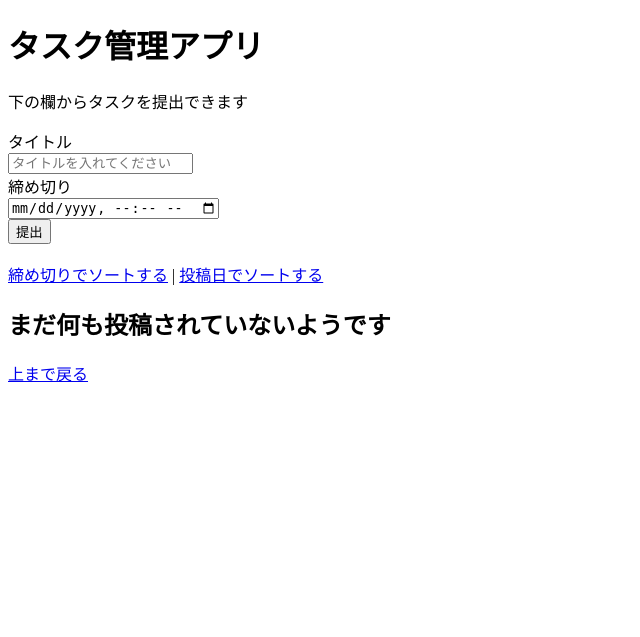
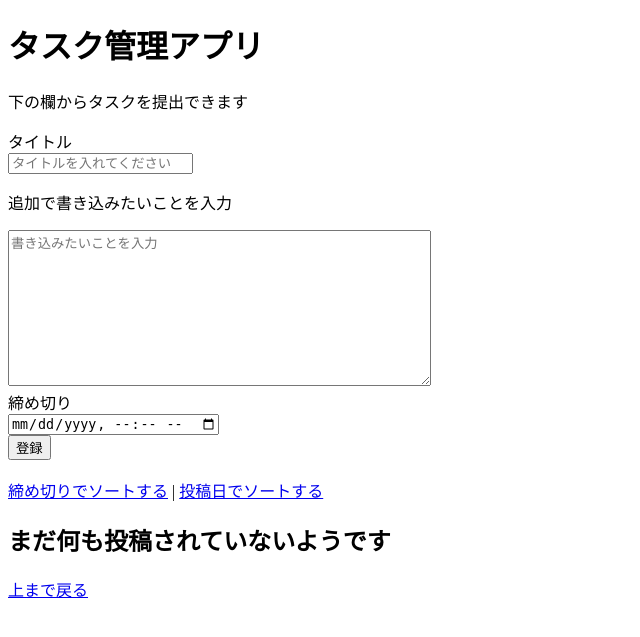
Before and after one commit to s1f10230227/django-test-exercise, a Django app: page / in a window 1280 px wide. Shown: the top 637 px of the page, without its empty margins (0-640 px from the left). Run offline with Django 5.2, Linux system fonts and the light colour scheme; data that the repository does not hold is empty.

Commit message:
add-textarea & color

```diff
--- a/todo/models.py
+++ b/todo/models.py
@@ -4,6 +4,7 @@ from django.utils import timezone
 
 class Task(models.Model):
     title = models.CharField(max_length=100)
+    body = models.TextField(null=True)
     completed = models.BooleanField(default=False)
     posted_at = models.DateTimeField(default=timezone.now)
     due_at = models.DateTimeField(null=True, blank=True)
--- a/todo/templates/todo/detail.html
+++ b/todo/templates/todo/detail.html
@@ -10,15 +10,16 @@
 
   <body>
     <h1>{{ task.title }}</h1>
+    <p>{{ task.body }}</p>
     <ul>
       <li>投稿日: {{ task.posted_at }}</li>
       {% if task.due_at %}
       <li>締め切り: {{ task.due_at }}</li>
       {% endif %}
       {% if task.completed %}
-      <li>進捗: 完了済み</li>
+      <li>進捗: <font color="blue">完了済み</font></li>
       {% else %}
-      <li>進捗: 未完了</li>
+      <li>進捗: <font color="red">未完了</font></li>
       {% endif %}
     </ul>
     <div>
--- a/todo/templates/todo/edit.html
+++ b/todo/templates/todo/edit.html
@@ -18,11 +18,15 @@
         <input id="titleInput" name="title" type="text" placeholder="タイトルを入れてください" value="{{ task.title }}">
       </div>
       <div>
+        <p>追加で書き込みたいことを入力</p>
+        <textarea name="body" id="bodyinput" placeholder="書き込みたいことを入力" rows="10" cols="50">{{ task.body }}</textarea>
+      </div>
+      <div>
         <label for="dueInput">締め切り:</label><br>
         <input id="dueInput" name="due_at" type="datetime-local" value="{{ task.due_at |date:"Y-m-d H:i" }}">
       </div>
       <div>
-        <button type="submit">提出</button>
+        <button type="submit">変更</button>
       </div>
     </form>
     <br>
--- a/todo/templates/todo/index.html
+++ b/todo/templates/todo/index.html
@@ -18,11 +18,15 @@
         <input id="titleInput" name="title" type="text" placeholder="タイトルを入れてください">
       </div>
       <div>
+        <p>追加で書き込みたいことを入力</p>
+        <textarea name="body" placeholder="書き込みたいことを入力" id="bodyinput" rows="10" cols="50"></textarea>
+      </div>
+      <div>
         <label for="dueInput">締め切り</label><br>
         <input id="dueInput" name="due_at" type="datetime-local">
       </div>
       <div>
-        <button type="submit">提出</button>
+        <button type="submit">登録</button>
       </div>
     </form>
     <br>
@@ -42,9 +46,9 @@
         <li>締め切り: {{ task.due_at }}</li>
         {% endif %}
         {% if task.completed %}
-        <li>進捗: 完了済み</li>
+        <li>進捗: <font color="blue">完了済み</font></li>
         {% else %}
-        <li>進捗: 未完了</li>
+        <li>進捗: <font color="red">未完了</font></li>
         {% endif %}
       </ul>
     </div>
--- a/todo/views.py
+++ b/todo/views.py
@@ -7,7 +7,7 @@ from todo.models import Task
 
 def index(request):
     if request.method == 'POST':
-        task = Task(title=request.POST['title'], due_at=make_aware(parse_datetime(request.POST['due_at'])))
+        task = Task(title=request.POST['title'], body=request.POST['body'], due_at=make_aware(parse_datetime(request.POST['due_at'])))
         task.save()
 
     if request.GET.get('order') == 'due':
@@ -38,6 +38,7 @@ def update(request, task_id):
         raise Http404("Task does not exist")
     if request.method == 'POST':
         task.title = request.POST['title']
+        task.body = request.POST['body']
         task.due_at = make_aware(parse_datetime(request.POST['due_at']))
         task.save()
         return redirect(detail, task_id)
```
Also changed, not shown: todo/migrations/0002_task_body.py (added).
